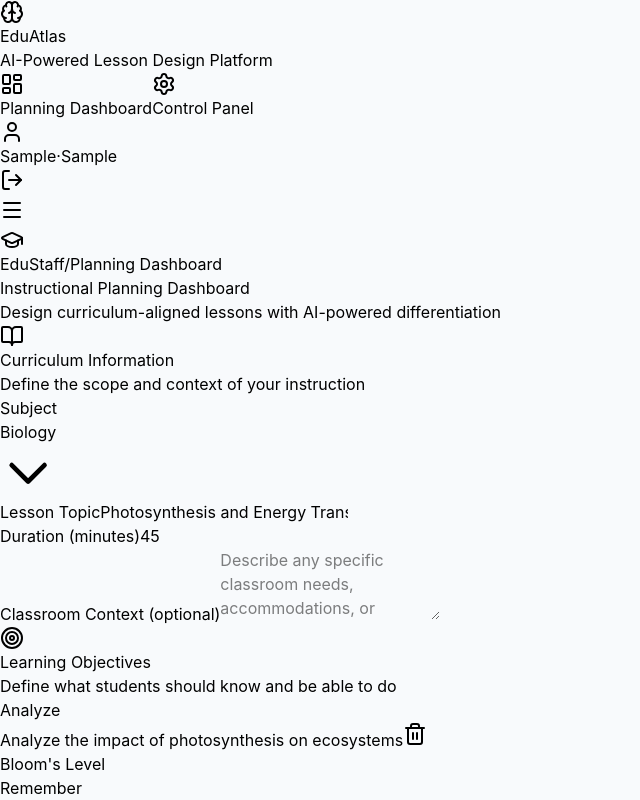
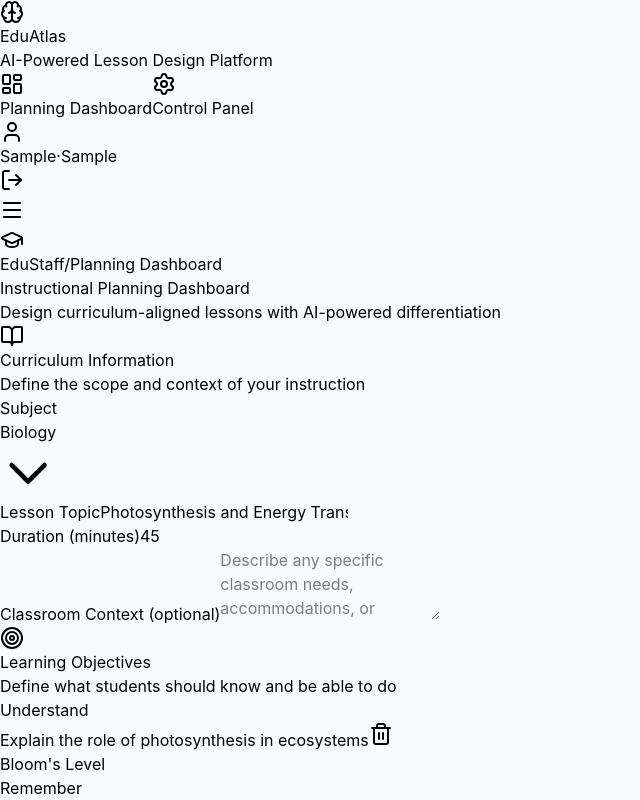
Before and after one commit to gvsucis/w26-edu-atlas, a React (Vite) app in the folder frontend/EduAtlas App/src/renderer/: page / in a window 1280 px wide. Both pictures are taken after typing "Sample", "Sample" into the empty fields and a click on the button "Get Started". Shown: the top 800 px of the page, without its empty margins (0-640 px from the left). Built offline with nearby package versions, Linux system fonts and the light colour scheme.

Commit message:
shorten Blooms Taxonomy to three bottom pillars

```diff
--- a/frontend/EduAtlas App/src/renderer/src/components/dashboard.tsx
+++ b/frontend/EduAtlas App/src/renderer/src/components/dashboard.tsx
@@ -29,7 +29,7 @@ export default function Dashboard(): React.ReactNode {
   const [duration, setDuration] = useState(45)
   const [classroomContext, setClassroomContext] = useState('')
   const [objectives, setObjectives] = useState<LearningObjective[]>([
-    { id: 1, bloomLevel: 'Analyze', text: 'Analyze the impact of photosynthesis on ecosystems' }
+    { id: 1, bloomLevel: 'Understand', text: 'Explain the role of photosynthesis in ecosystems' }
   ])
   const [newBloomLevel, setNewBloomLevel] = useState('Remember')
   const [newObjectiveText, setNewObjectiveText] = useState('')
@@ -182,9 +182,6 @@ export default function Dashboard(): React.ReactNode {
                           <SelectItem value="Remember">Remember</SelectItem>
                           <SelectItem value="Understand">Understand</SelectItem>
                           <SelectItem value="Apply">Apply</SelectItem>
-                          <SelectItem value="Analyze">Analyze</SelectItem>
-                          <SelectItem value="Evaluate">Evaluate</SelectItem>
-                          <SelectItem value="Create">Create</SelectItem>
                         </SelectContent>
                       </Select>
                     </div>
```
